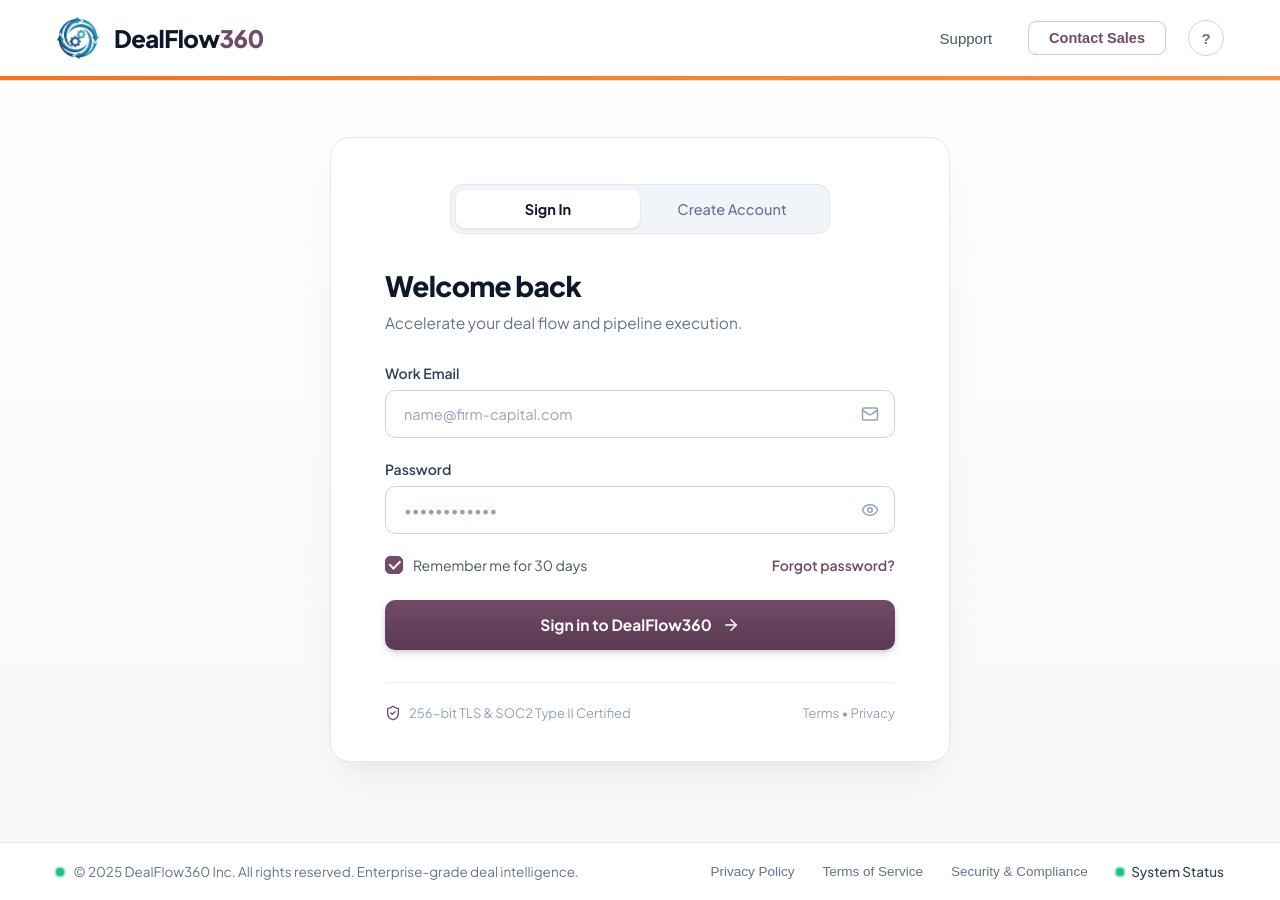
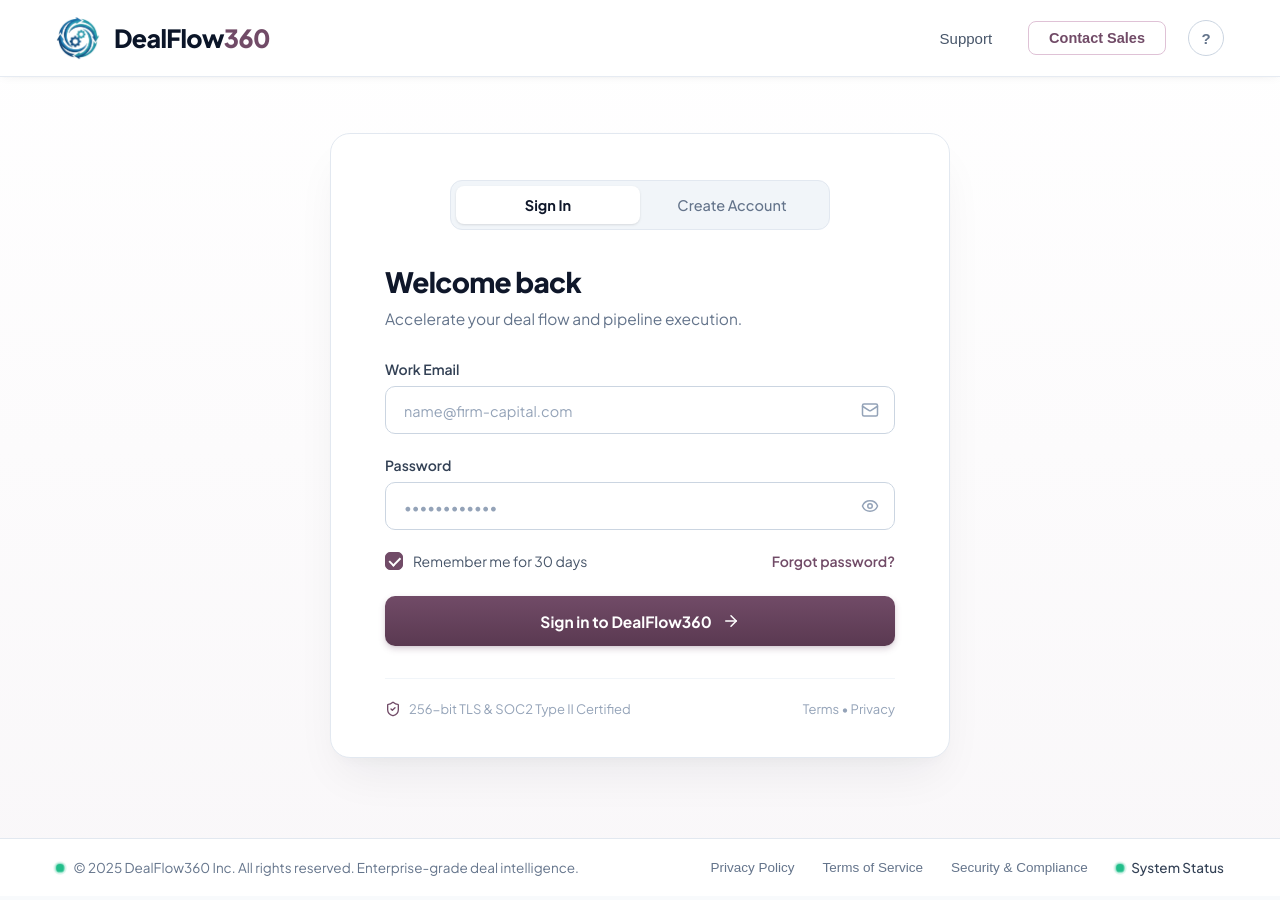
Before and after one commit to aloksisodiya/DealFlow360, a React (Vite) app in the folder client/: page / in a window 1280 px wide. Built offline with nearby package versions, Linux system fonts and the light colour scheme.

Commit message:
feat(header): update brand logo and replace accent line with soft navbar shadow

```diff
--- a/client/src/App.css
+++ b/client/src/App.css
@@ -10,7 +10,8 @@
 /* Header */
 .app-header {
   background-color: #ffffff;
-  border-bottom: 1px solid #e2e8f0;
+  border-bottom: 1px solid rgba(226, 232, 240, 0.85);
+  box-shadow: 0 2px 10px -2px rgba(15, 23, 42, 0.05), 0 1px 3px -1px rgba(15, 23, 42, 0.03);
   position: sticky;
   top: 0;
   z-index: 40;
@@ -31,6 +32,7 @@
   gap: 14px;
   text-decoration: none;
   cursor: pointer;
+  user-select: none;
 }
 
 .brand-logo {
@@ -41,23 +43,22 @@
 }
 
 .brand-name {
-  font-size: 24px;
+  font-size: 25px;
   font-weight: 800;
-  color: #714b67;
   letter-spacing: -0.025em;
   font-family: var(--font-main);
   display: flex;
   align-items: center;
 }
 
-.brand-name span {
-  color: #0f172a;
+.brand-text-dark {
+  color: #0b1528;
+  font-weight: 800;
 }
 
-.header-accent-stripe {
-  height: 3.5px;
-  width: 100%;
-  background: linear-gradient(90deg, #f97316 0%, #fb923c 100%);
+.brand-text-purple {
+  color: #714b67;
+  font-weight: 800;
 }
 
 .header-actions {
--- a/client/src/App.jsx
+++ b/client/src/App.jsx
@@ -111,7 +111,8 @@
           <div className="brand-container" onClick={() => setActiveTab('signin')}>
             <img src="/logo.png" alt="DealFlow360 Logo" className="brand-logo" />
             <span className="brand-name">
-              <span>DealFlow</span>360
+              <span className="brand-text-dark">DealFlow</span>
+              <span className="brand-text-purple">360</span>
             </span>
           </div>
 
@@ -137,7 +138,6 @@
             </button>
           </div>
         </div>
-        <div className="header-accent-stripe"></div>
       </header>
 
       {/* Main Content Area */}
```
Also changed, not shown: client/public/brand-full.png (added), client/src/assets/brand-full.png (added).
